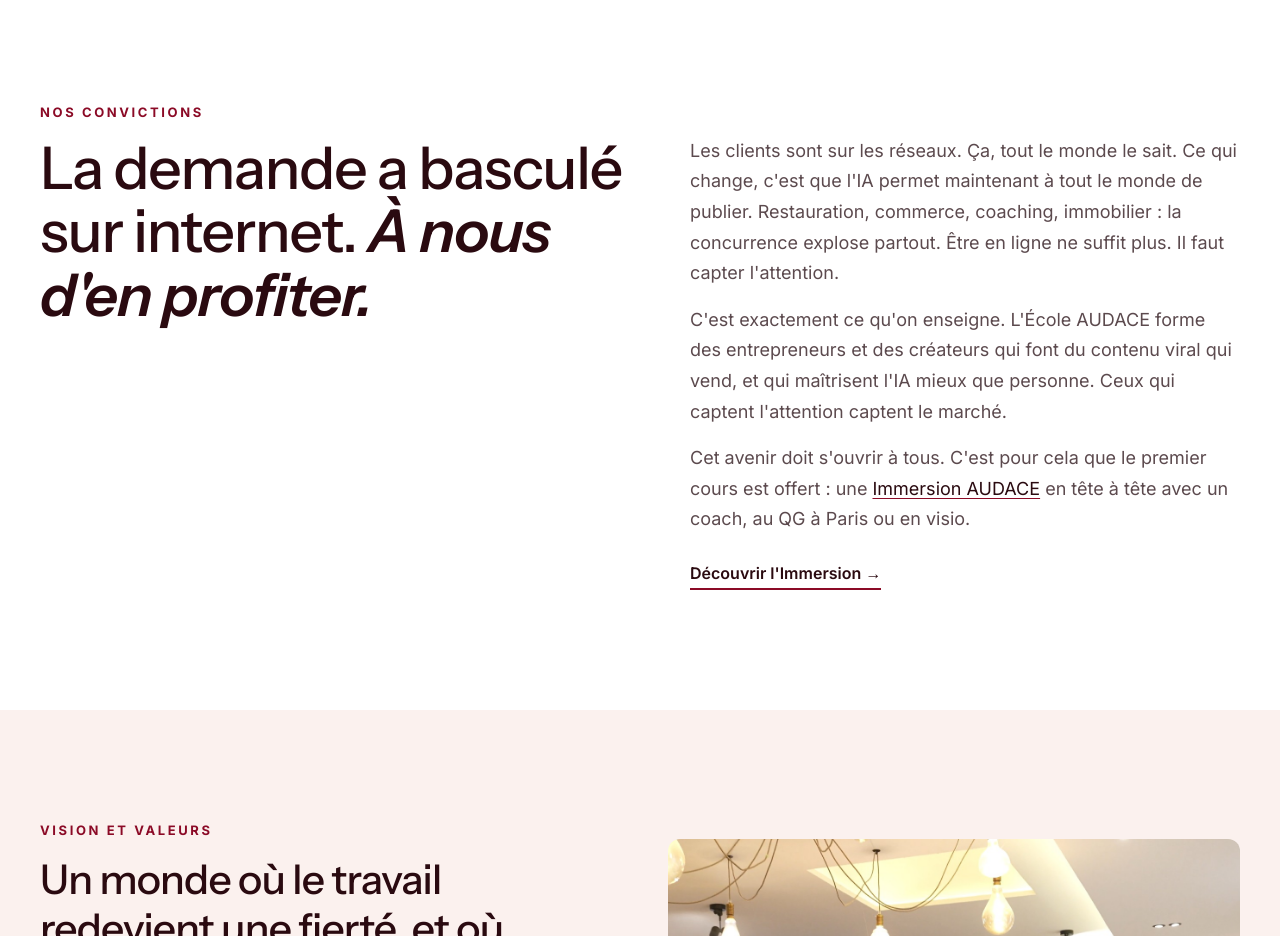
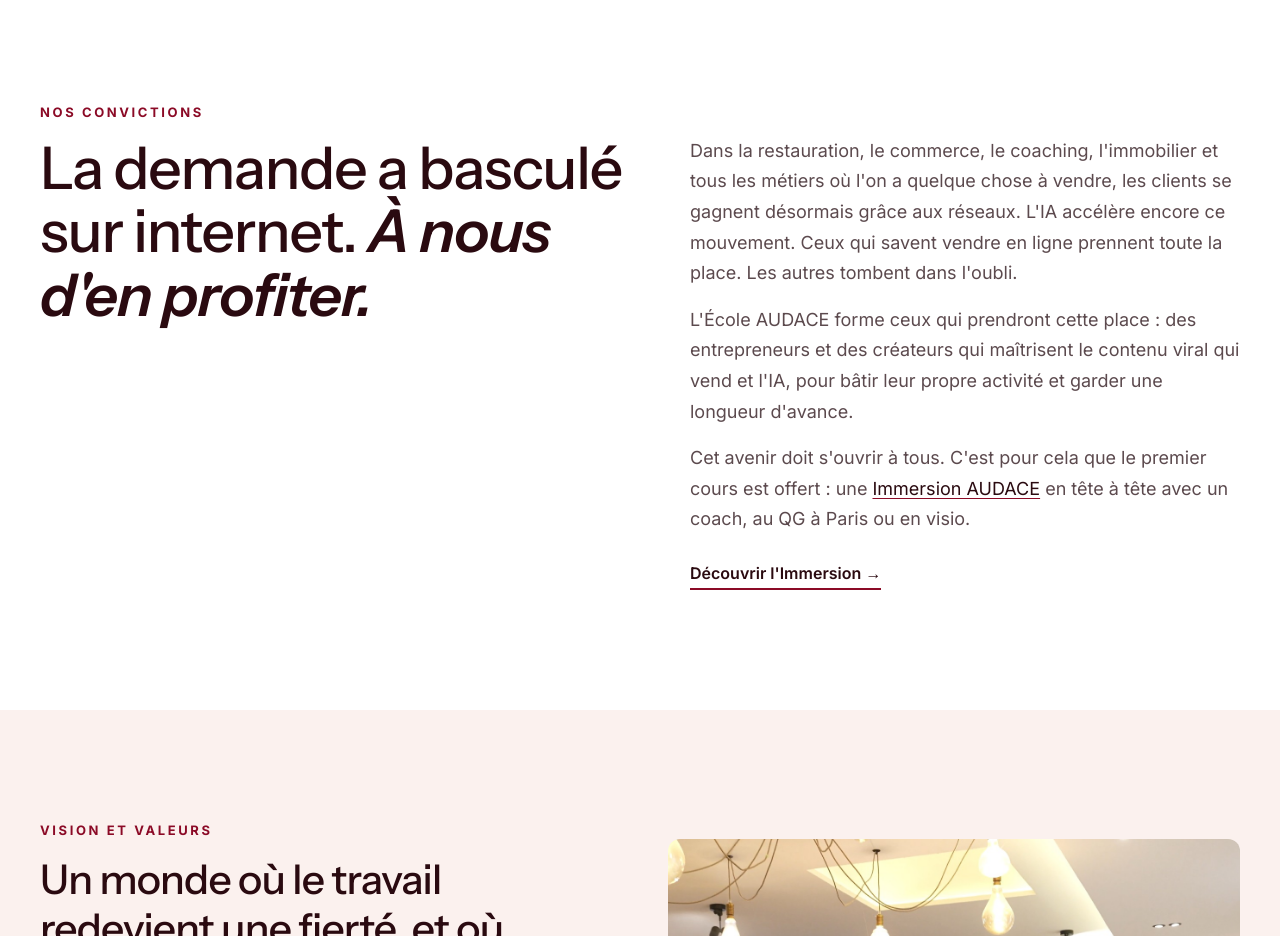
Before and after one commit to mickaelwu/site-audaceschool, a plain HTML site: page index.html in a window 1280 px wide. Shown: the part 980-1916 px from the top of the page. Drawn offline with Linux system fonts and the light colour scheme.

Commit message:
Convictions : retour aux bases, structure Albert
Co-Authored-By: Claude Opus 5.5 <noreply@anthropic.com>
Claude-Session: https://claude.ai/code/session_01Nc3EdWQLVAHbqVv9cZ6ywf

```diff
--- a/index.html
+++ b/index.html
@@ -175,8 +175,8 @@ footer a{text-decoration:none}
 <h2 class="h2" style="font-size: clamp(40px, 4.6vw, 64px)">La demande a basculé sur internet. <em>À nous d'en profiter.</em></h2>
 </div>
 <div class="pt0" style="flex: 1 1 480px; min-width: 0; padding-top: 34px">
-<p class="txt" style="margin: 0">Les clients sont sur les réseaux. Ça, tout le monde le sait. Ce qui change, c'est que l'IA permet maintenant à tout le monde de publier. Restauration, commerce, coaching, immobilier : la concurrence explose partout. Être en ligne ne suffit plus. Il faut capter l'attention.</p>
-<p class="txt" style="margin: 16px 0 0">C'est exactement ce qu'on enseigne. L'École AUDACE forme des entrepreneurs et des créateurs qui font du contenu viral qui vend, et qui maîtrisent l'IA mieux que personne. Ceux qui captent l'attention captent le marché.</p>
+<p class="txt" style="margin: 0">Dans la restauration, le commerce, le coaching, l'immobilier et tous les métiers où l'on a quelque chose à vendre, les clients se gagnent désormais grâce aux réseaux. L'IA accélère encore ce mouvement. Ceux qui savent vendre en ligne prennent toute la place. Les autres tombent dans l'oubli.</p>
+<p class="txt" style="margin: 16px 0 0">L'École AUDACE forme ceux qui prendront cette place : des entrepreneurs et des créateurs qui maîtrisent le contenu viral qui vend et l'IA, pour bâtir leur propre activité et garder une longueur d'avance.</p>
 <p class="txt" style="margin: 16px 0 0">Cet avenir doit s'ouvrir à tous. C'est pour cela que le premier cours est offert : une <a href="immersion.html" style="color: #2A0A10; text-decoration: underline; text-decoration-color: #8B0A26; text-underline-offset: 3px">Immersion AUDACE</a> en tête à tête avec un coach, au QG à Paris ou en visio.</p>
 <div style="margin-top: 26px"><a class="lnk" href="immersion.html">Découvrir l'Immersion →</a></div>
 </div>
```
